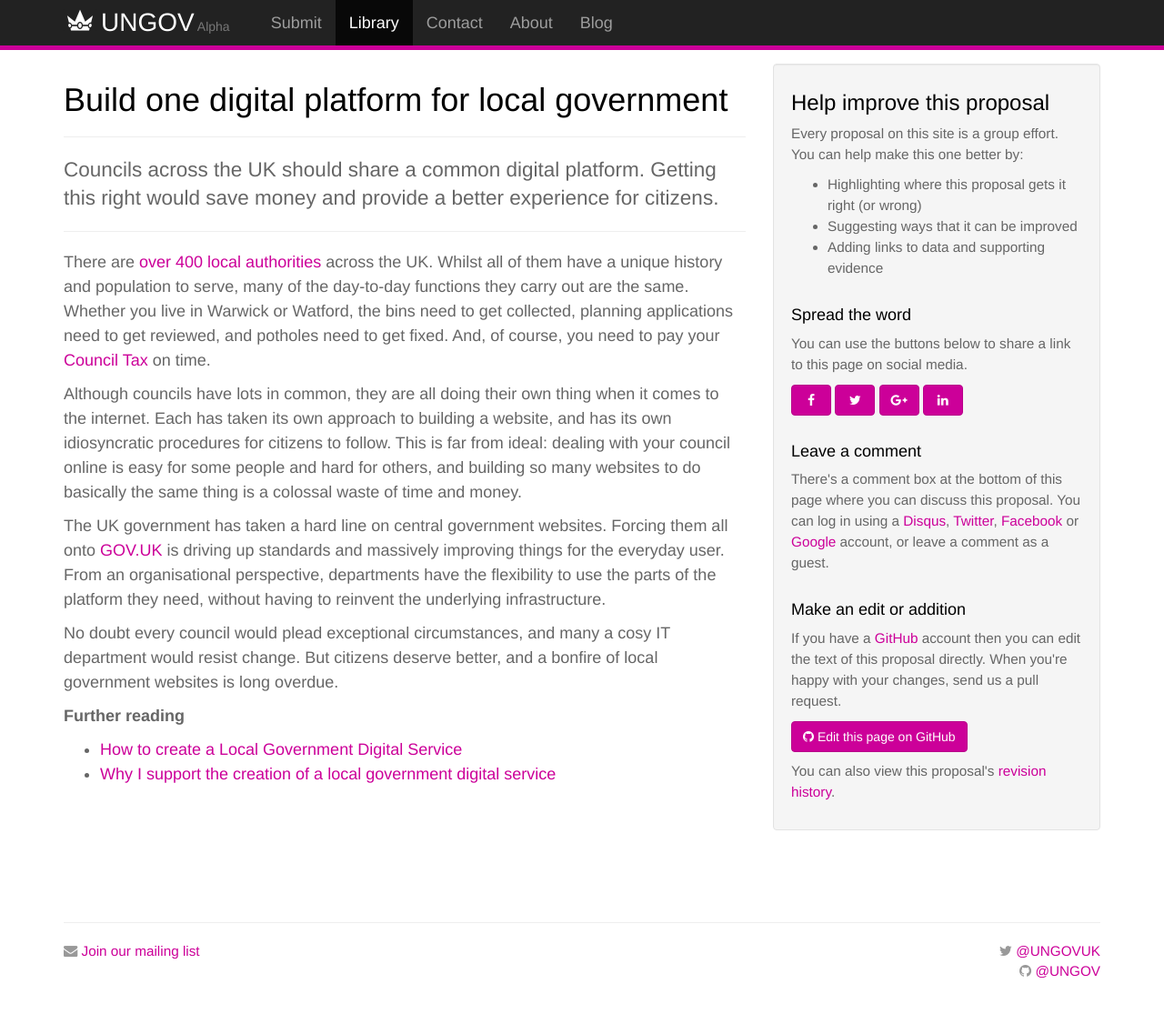
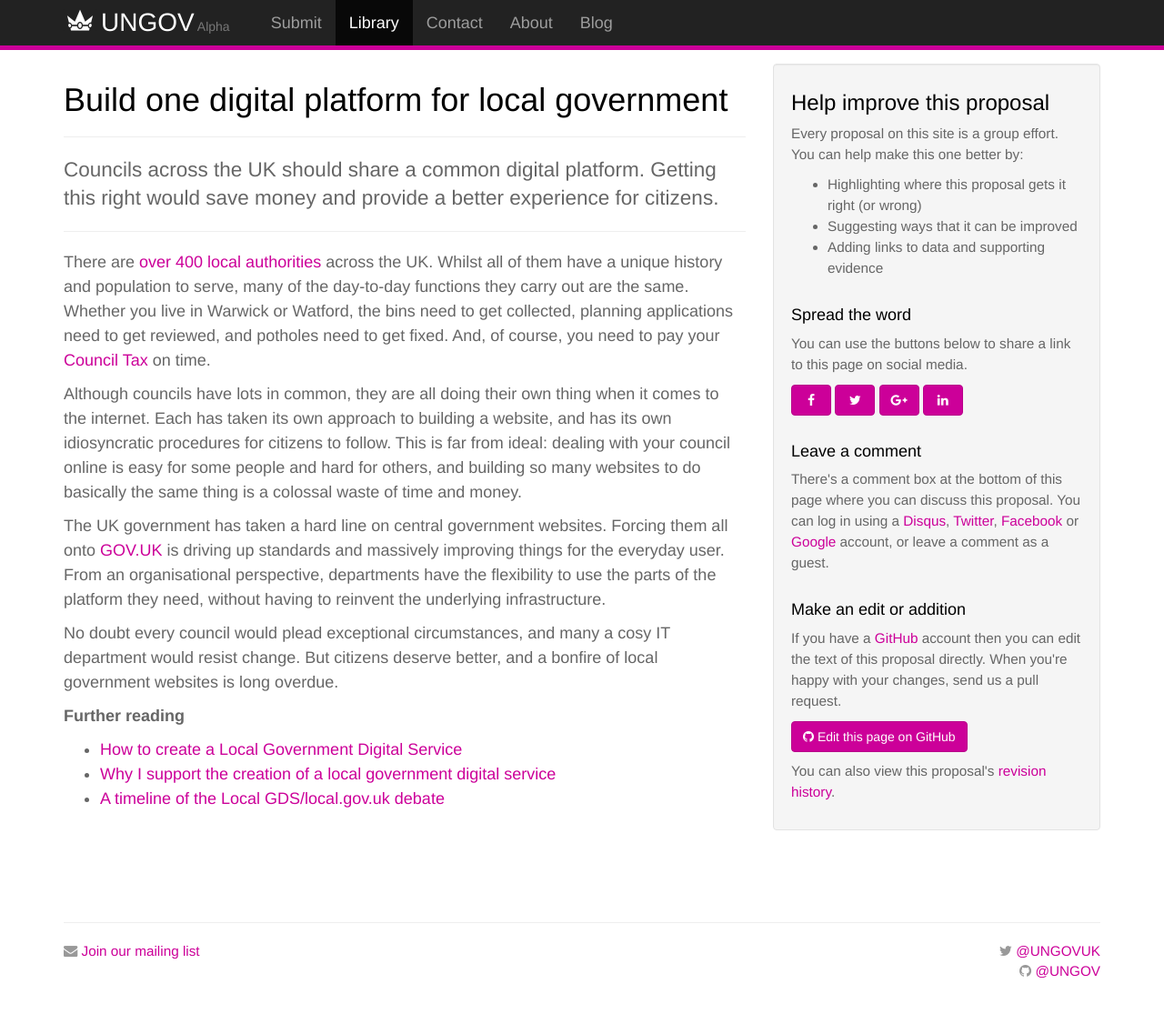
Before and after one commit to ungov/ungov.github.io, a Jekyll site: the page built from library/build-one-digital-platform-for-local-government.md, in a window 1280 px wide and 1120 px high. Shown: the top 1115 px of the window at 91% size. Built offline with Jekyll 4.4.1, drawn with Linux system fonts in a browser that asks for light colours; nearby versions of some CDN libraries; comment, search, counter and statistics services are not loaded.

Commit message:
Add link to timeline of debate
LocalGovDigital has a curated page detailing the many contributions to this discussion that have already taken place.

```diff
--- a/library/build-one-digital-platform-for-local-government.md
+++ b/library/build-one-digital-platform-for-local-government.md
@@ -18,3 +18,4 @@ No doubt every council would plead exceptional circumstances, and many a cosy IT
 
  - [How to create a Local Government Digital Service](http://www.computerweekly.com/opinion/How-to-create-a-Local-Government-Digital-Service)
  - [Why I support the creation of a local government digital service](http://www.theguardian.com/public-leaders-network/2014/sep/08/local-government-digital-service-gds)
+ - [A timeline of the Local GDS/local.gov.uk debate](https://github.com/LocalGovDigital/localgovdigital.github.io/wiki/Local-GDS)
```
